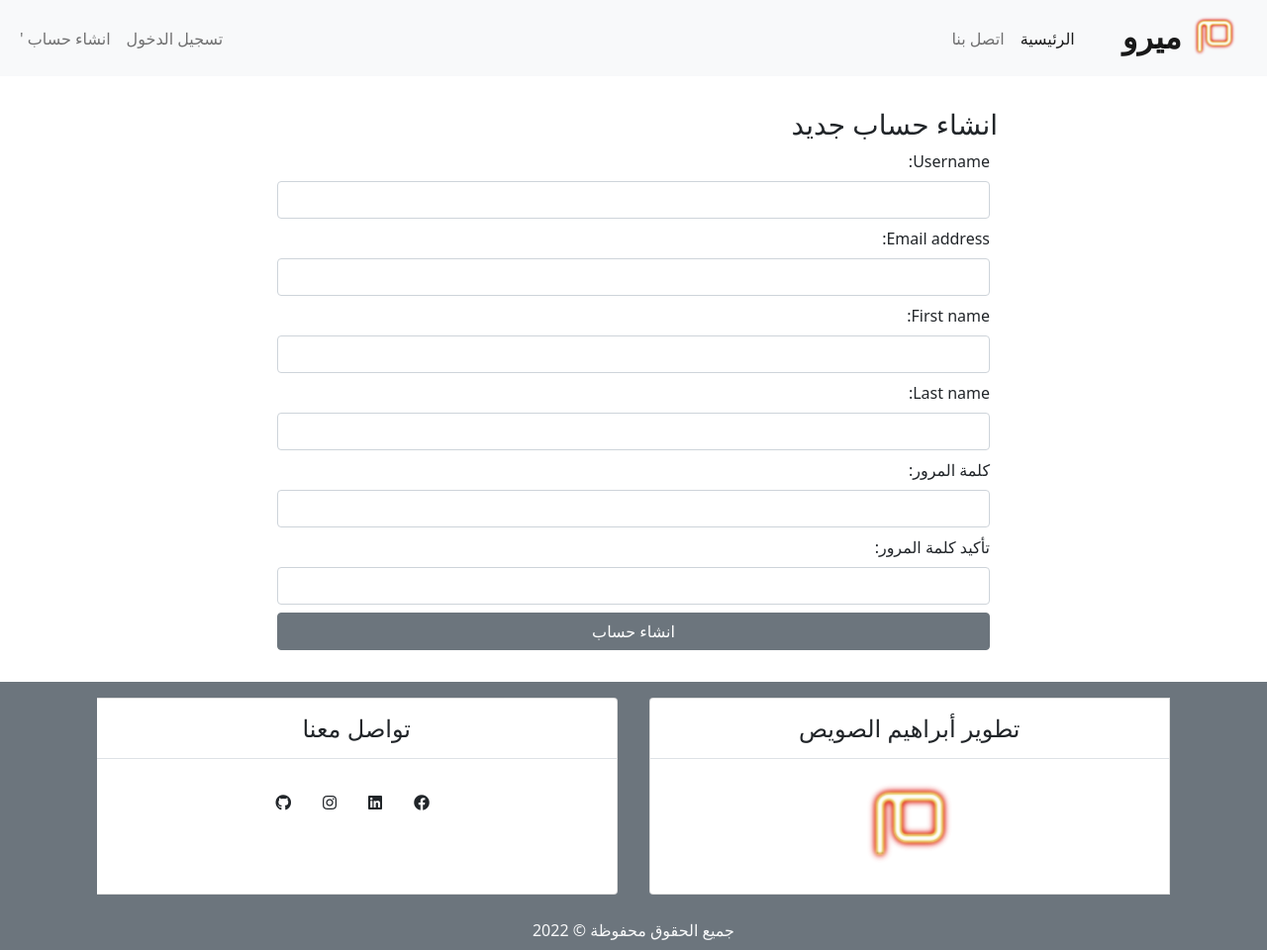
After one commit to ibrahimalsweis/django_project, a Django app: page /user/signUp/ in a window 1280 px wide. The commit adds this page. Shown: the whole page at 99% size. Run offline with Django 4.2, Linux system fonts and the light colour scheme; some libraries are stand-ins or nearby versions.

Commit message:
25/1/2022

```diff
--- a/mySite/static/css/main.css
+++ b/mySite/static/css/main.css
@@ -18,3 +18,7 @@ html ,body{
 #input-submit{
     background-color: #1d83e9!important;
 }
+
+.helptext,br{
+    display: none;
+}
--- a/static/css/main.css
+++ b/static/css/main.css
@@ -18,3 +18,7 @@ html ,body{
 #input-submit{
     background-color: #1d83e9!important;
 }
+
+.helptext,br{
+    display: none!important;
+}
--- a/template/base.html
+++ b/template/base.html
@@ -1,4 +1,5 @@
 {% load static %}
+{% load post_tag %}
 <!DOCTYPE html>
 <html lang="ar">
 <head>
@@ -48,7 +49,7 @@
         </ul>
         <ul class="navbar-nav me-auto mb-2 mb-lg-0">
           <li class="nav-item"><a class="nav-link" aria-current="page" href="#">تسجيل الدخول </a></li>
-          <li class="nav-item"><a class="nav-link" href="#">تسجيل</a></li>
+          <li class="nav-item"><a class="nav-link" href="{% url 'signUp' %}">انشاء حساب '</a></li>
         </ul>
       </div>
     </div>
@@ -60,25 +61,8 @@
 
   <section>
     <div class="container">
-      <div class="row  my-5   justify-content-center">
-        <div class="col-md-6">
-
-            {% block content  %}
-
-            {% endblock content  %}
-
-        </div>
-        <div class="col-md-4">
-          <div class="card my-3">
-            <h5 class="p-2 bg-secondary text-light mb-0">أحدث المنشورات</h5>
-            {% include 'latest_posts.html' %}
-          </div>
-          <div class="card my-3">
-            <h5 class="p-2 bg-secondary text-light">أحدث التعليقات</h5>
-            {% include './latest_comments.html' %}
-          </div>
-        </div>
-      </div>
+       {% block content %}
+       {% endblock content %}
     </div>
   </section>
 
--- a/template/latest_posts.html
+++ b/template/latest_posts.html
@@ -1,5 +1,5 @@
 <ul class="list-group p-0">
-    {% for post in posts  %}
+    {% for post in l_posts  %}
         <li class="list-group-item"><a href="{% url 'detail' post.id %}" class='text-dark'>{{post.title}}</a></li>
     {% endfor %}
 
--- /dev/null
+++ b/template/user/signUp.html
@@ -0,0 +1,15 @@
+{% extends 'base.html' %} {% block content %}
+
+<div class="row justify-content-center ">
+  <div class="col-md-8 my-3 py-3 ">
+    <h3>انشاء حساب جديد</h3>
+    <form method="POST" class="px-2 d-flex flex-column">
+      {% csrf_token %} {{form}}
+      <button type="submit" id="submit" class="btn btn-secondary w-100">
+        انشاء حساب
+      </button>
+    </form>
+  </div>
+</div>
+
+{% endblock content %}
--- /dev/null
+++ b/user/forms.py
@@ -0,0 +1,39 @@
+from django import forms
+from django.contrib.auth.models import User
+
+
+class UserregisterForm(forms.ModelForm):
+    def __init__(self, *args, **kwargs):
+        super().__init__(*args, **kwargs)
+
+        for fieldname in ['username']:
+            self.fields[fieldname].help_text = None
+    password1 = forms.CharField(label='كلمة المرور',max_length=100,widget=forms.PasswordInput(attrs={'class':"form-control my-2"}),min_length=8)
+    password2 = forms.CharField(label='تأكيد كلمة المرور',max_length=100,widget=forms.PasswordInput(attrs={'class':"form-control my-2"}),min_length=8)
+    class Meta:
+        model = User
+        fields = [
+            'username',
+            'email',
+            'first_name',
+            'last_name',
+            # 'password'
+        ]
+        widgets ={
+          'username':forms.TextInput(attrs={'class':"form-control my-2"}),
+          'email':forms.TextInput(attrs={'class':"form-control my-2"}),
+          'first_name':forms.TextInput(attrs={'class':"form-control my-2"}),
+          'last_name':forms.TextInput(attrs={'class':"form-control my-2"}),
+        }
+    def check_password(self):
+        dpass = self.cleaned_data
+        if dpass['password1'] != dpass['password2']:
+            raise forms.ValidationError('كلمة المرور غير متطابقة')
+        return dpass['password2']
+
+
+    def clean_username(self):
+        cd = self.cleaned_data
+        if User.objects.filter(username=cd['username']).exists():
+            raise forms.ValidationError('يوجد مستخدم مسجل بهذا الاسم.')
+        return cd['username']
--- a/user/urls.py
+++ b/user/urls.py
@@ -1,7 +1,10 @@
+from atexit import register
+from unicodedata import name
 from django.urls import path
 from. import views
 
 
 urlpatterns= [
-    path('',views.profile)
+    path('',views.profile,name='profile'),
+    path('signUp/',views.register,name='signUp')
 ]
--- a/user/views.py
+++ b/user/views.py
@@ -1,4 +1,23 @@
-from django.shortcuts import render
-
+import re
+from django.shortcuts import render , redirect
+from .forms import UserregisterForm
+from user import forms
+from django.contrib import messages
 def profile(request):
     return render(request,"user/profile.html")
+
+def register(request):
+    if request.method == 'POST':
+        form = UserregisterForm(request.POST)
+        if form.is_valid():
+            form.save()
+            username = form.cleaned_data['username']
+            messages.success(request , f' مرحباً {username} تم أنشاء الحساب بنجاح  ')
+            return redirect('home')
+    else:
+        form = UserregisterForm()
+    context = {
+        'title':'انشاء حساب جديد',
+        'form':UserregisterForm()
+    }
+    return render(request,"user/signUp.html",context)
```
Also changed, not shown: blog/models.py (+11 -1 lines), blog/templatetags/post_tag.py (added, +15 -0 lines), template/blog/detail.html (+38 -7 lines), template/blog/home.html (+38 -3 lines), blog/templatetags/__init__.py (added), db.sqlite3.
